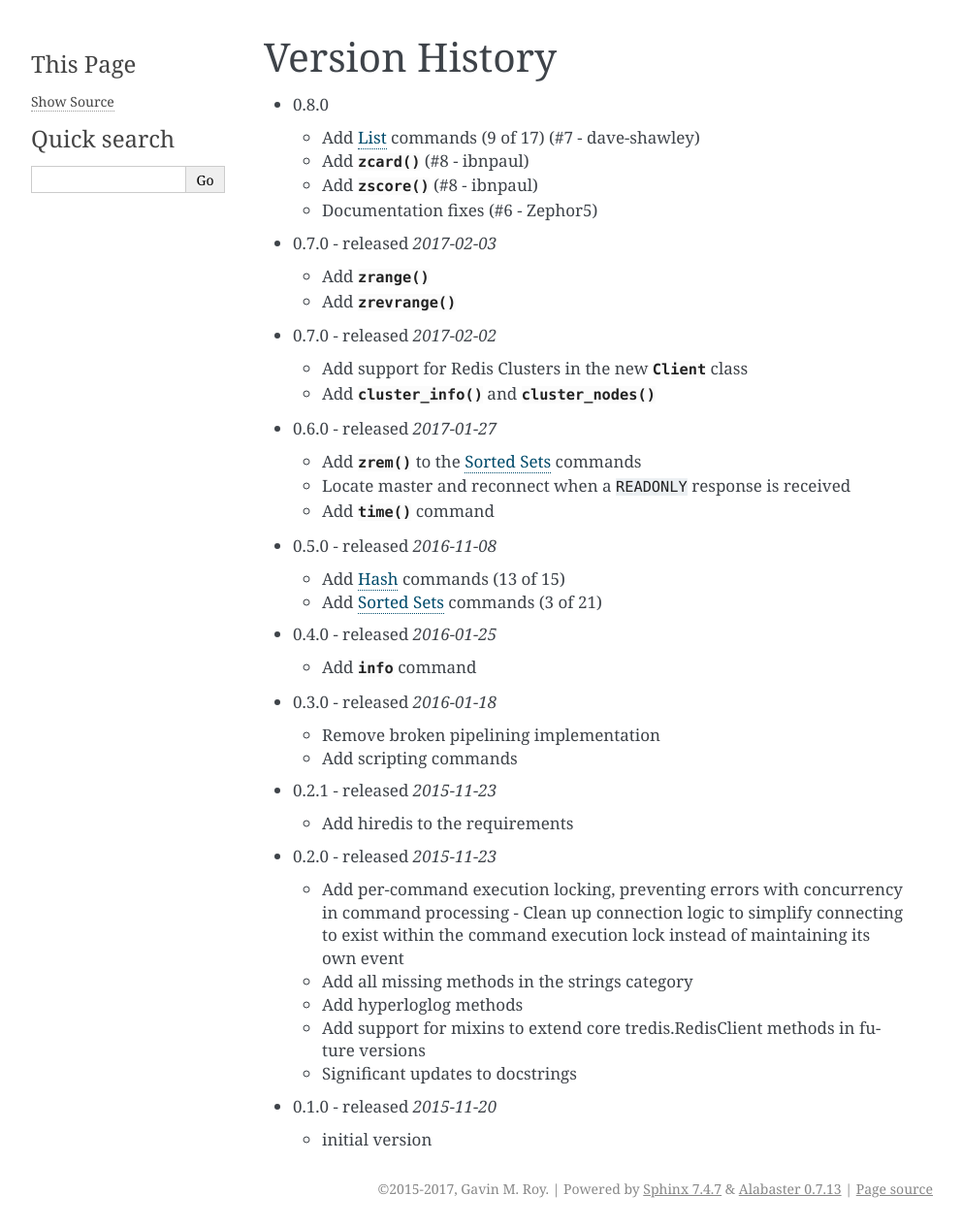
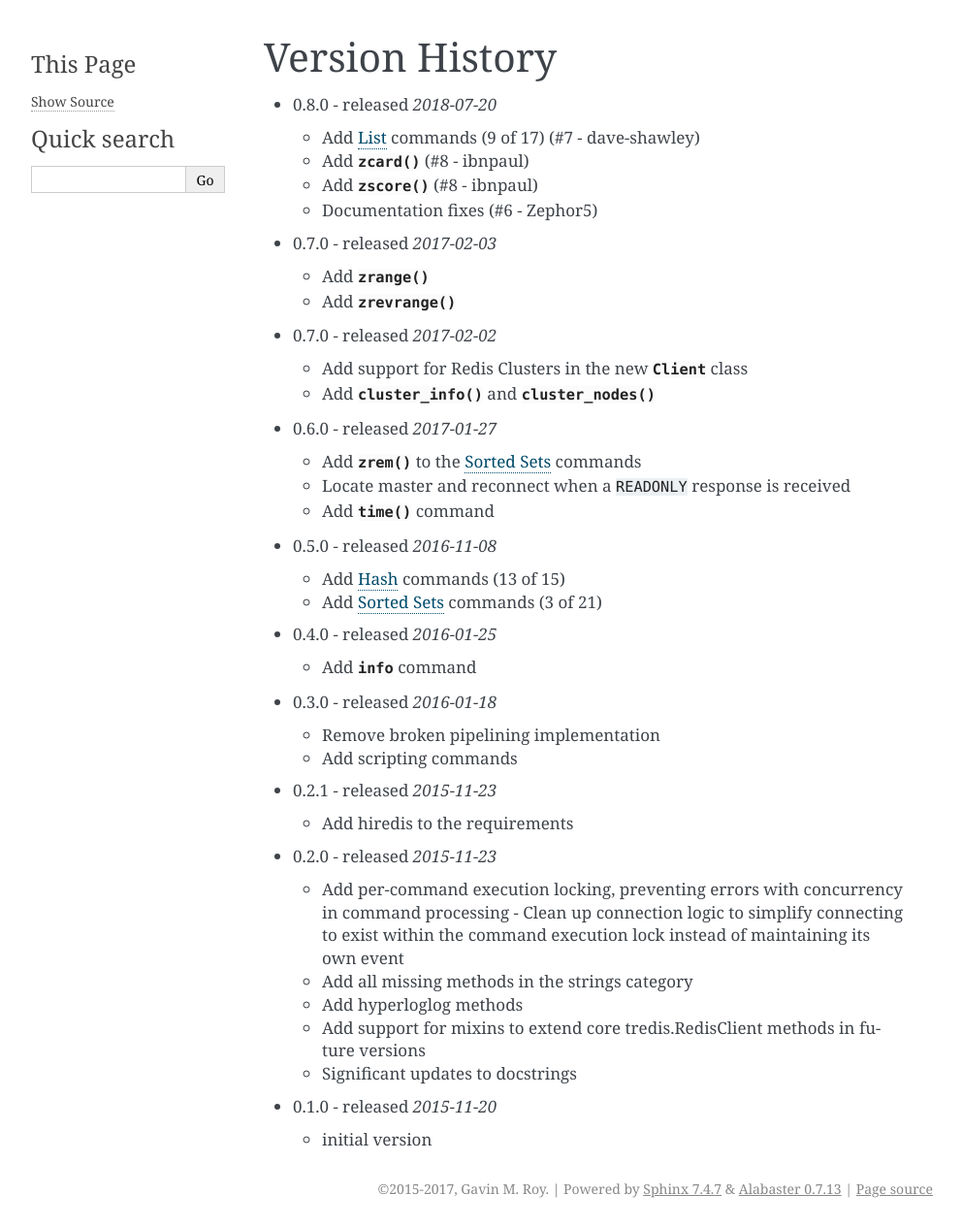
Before and after one commit to gmr/tredis, a Sphinx documentation site: the page built from docs/history.rst, in a window 1280 px wide. Shown: the whole page at 97% size, without its empty margins (148-1140 px from the left). Built offline with Sphinx 7.4.7, drawn with Linux system fonts in a browser that asks for light colours.

Commit message:
Add the release date

```diff
--- a/docs/history.rst
+++ b/docs/history.rst
@@ -1,7 +1,7 @@
 Version History
 ===============
 
-- 0.8.0
+- 0.8.0 - released *2018-07-20*
 
   - Add `List <http://redis.io/commands#list>`_ commands (9 of 17) (#7 - dave-shawley)
   - Add :meth:`~tredis.Client.zcard` (#8 - ibnpaul)
```
